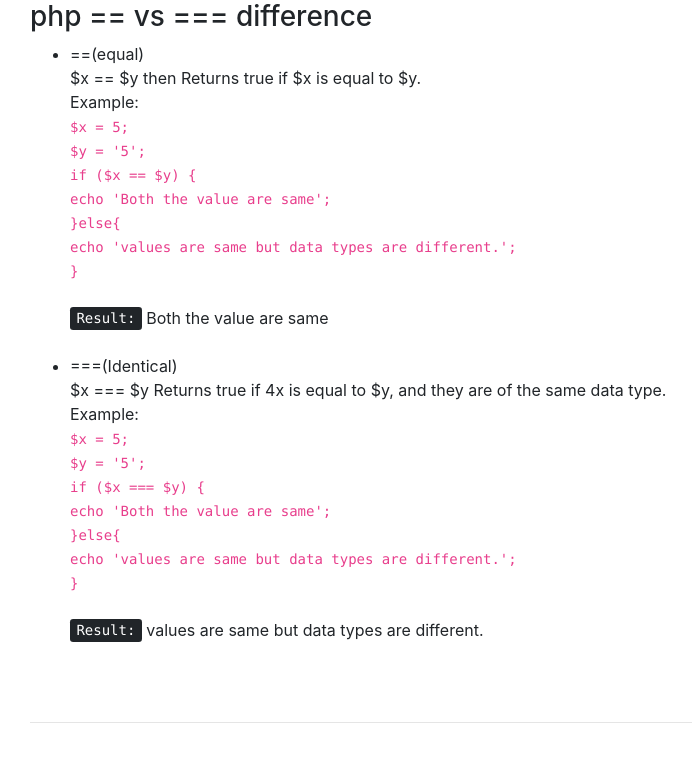
After one commit to rabikrishnayadav/php, a PHP site: page /index_second.php in a window 1280 px wide. The commit adds this page. Shown: the top 762 px of the page, without its empty margins (55-747 px from the left). Run offline with PHP 8.4, Linux system fonts and the light colour scheme.

Commit message:
== vs === difference

```diff
--- /dev/null
+++ b/index_second.php
@@ -0,0 +1,60 @@
+<!DOCTYPE html>
+<html>
+	<head>
+		<meta charset="utf-8">
+		<meta name="viewport" content="width=device-width, initial-scale=1">
+		<title>Another index of php</title>
+		<link rel="stylesheet" type="text/css" href="bootstrap.css">
+	</head>
+	<body>
+		<div class="container">
+			<div>
+				<h3>php == vs === difference</h3>
+				<ul>
+					<li>==(equal)</li>$x == $y then Returns true if $x is equal to $y.<br>
+					Example:<br>
+					<code>
+					$x = 5;<br>
+					$y = '5';<br>
+					if ($x == $y) {<br>
+					echo 'Both the value are same';<br>
+					}else{<br>
+					echo 'values are same but data types are different.';<br>
+					}	<br>
+					</code><br>
+					<kbd>Result:</kbd>
+					<?php
+					$x = 5;
+					$y = '5';
+					if ($x == $y) {
+						echo 'Both the value are same';
+					}else{
+						echo 'values are same but data types are different.';
+					}
+					?><br><br>
+					<li>===(Identical)</li> $x === $y Returns true if 4x is equal to $y, and they are of the same data type.<br>
+					Example:<br>
+					<code>
+					$x = 5;<br>
+					$y = '5';<br>
+					if ($x === $y) {<br>
+					echo 'Both the value are same';<br>
+					}else{<br>
+					echo 'values are same but data types are different.';<br>
+					}	<br>
+					</code><br>
+					<kbd>Result:</kbd>
+					<?php
+					$x = 5;
+					$y = '5';
+					if ($x === $y) {
+						echo 'Both the value are same';
+					}else{
+						echo 'values are same but data types are different.';
+					}
+					?><br><br>
+				</ul>
+			</div><br><hr><br>
+		</div>
+	</body>
+</html>
```
Also changed, not shown: index.php (+16 -1 lines).
